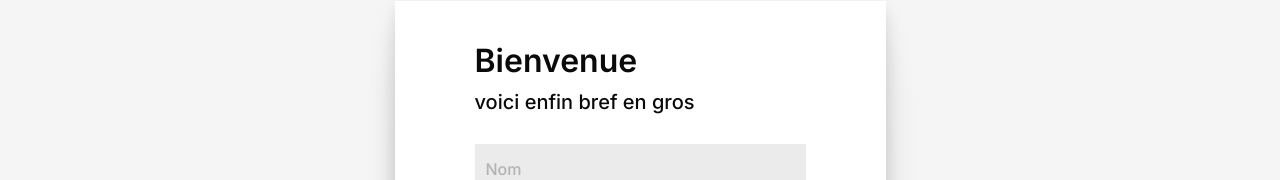
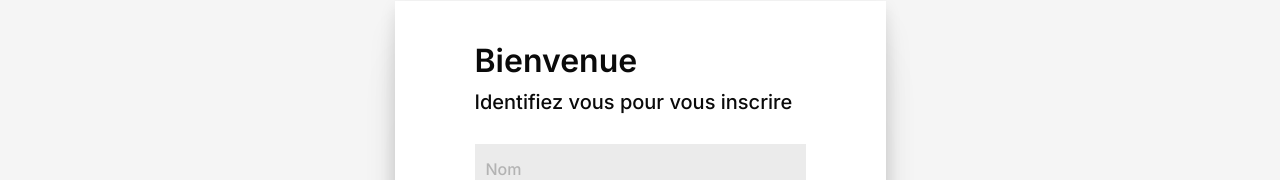
Before and after one commit to Nakyss/nakyss.github.io, a plain HTML site: page inscription.html in a window 1280 px wide. Shown: the part 155-335 px from the top of the page. Drawn offline with Linux system fonts and the light colour scheme.

Commit message:
Update inscription.html

```diff
--- a/inscription.html
+++ b/inscription.html
@@ -25,7 +25,7 @@
     <main>
         <div class="inscriB">
             <h3>Bienvenue</h3>
-            <p>voici enfin bref en gros</p>
+            <p>Identifiez vous pour vous inscrire</p>
 
             <form action="inscription2.html" method="POST" class="form-example">
                 <div >
```
